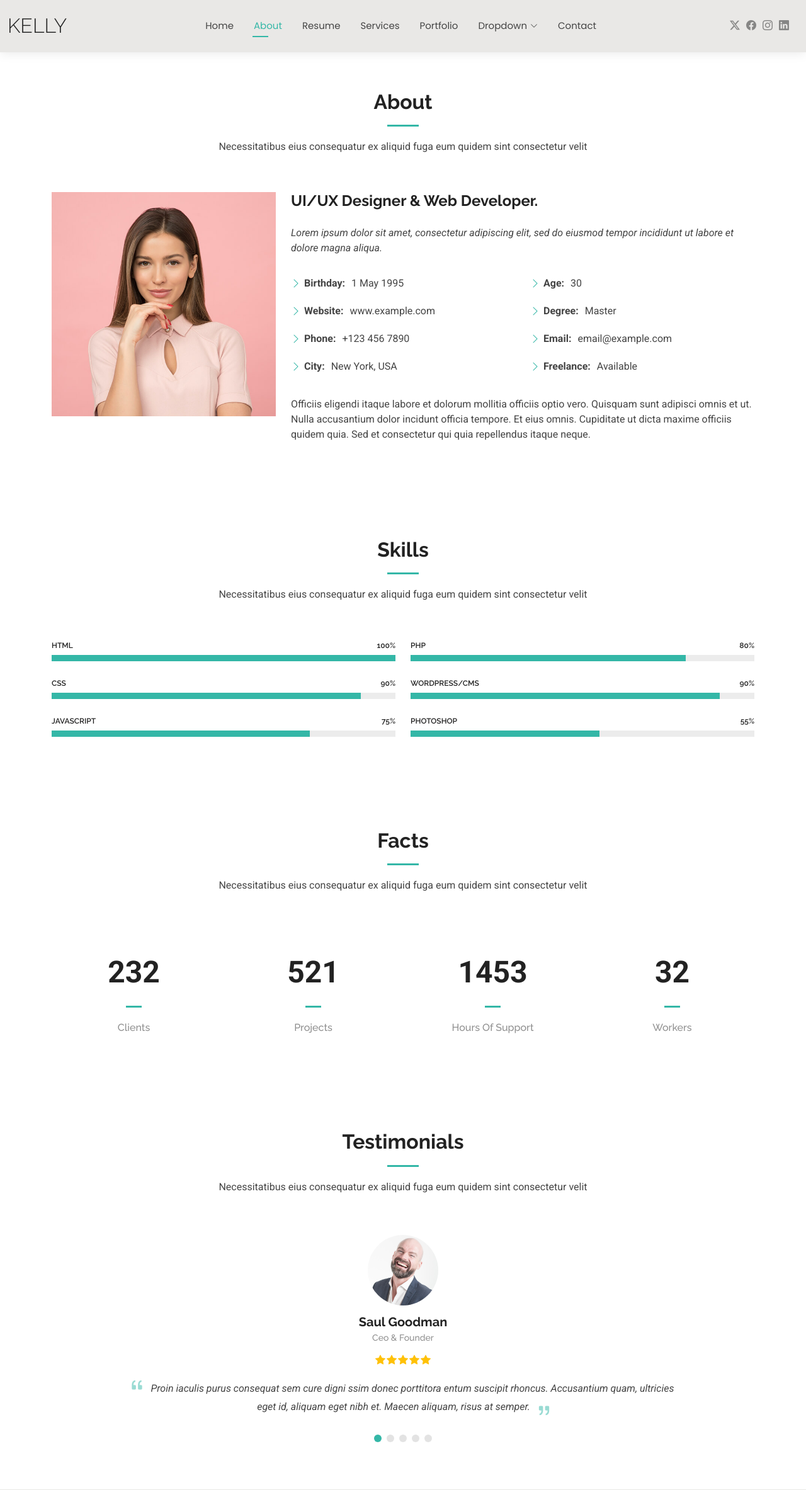
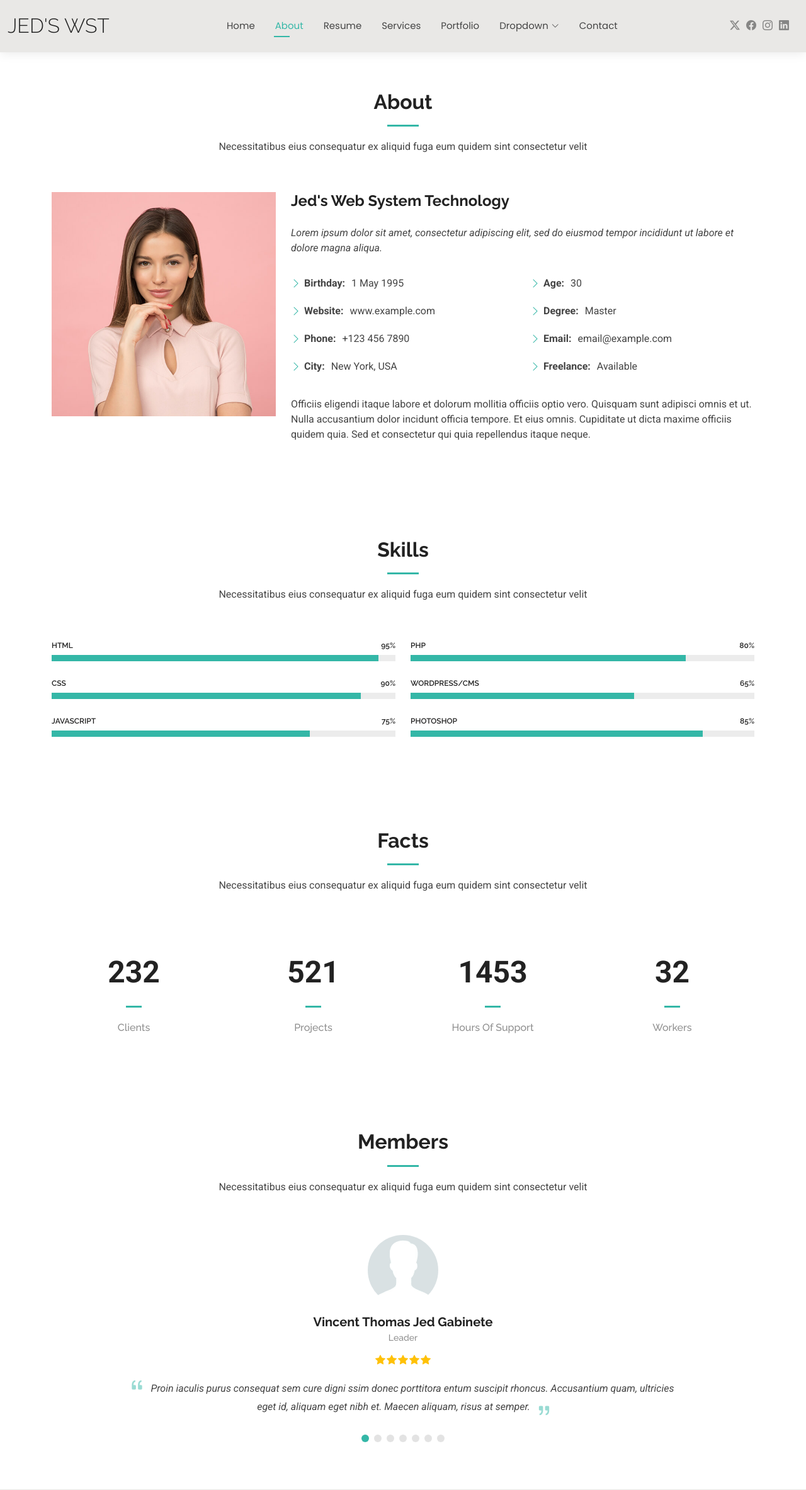
Before and after one commit to Krus0917/Website_WebSystems, a CodeIgniter 4 app: the page made by app/Views/welcome_message.php in a window 1280 px wide. Shown: the top 2366 px of the page at 63% size. Run offline with PHP 8.4 and a stand-in for CodeIgniter, Linux system fonts and the light colour scheme; the template is opened without the code that fills it, so the values that code supplies are empty; some libraries are stand-ins or nearby versions.

Commit message:
refractor: made changes to the contents in welcome_message.php

```diff
--- a/app/Views/welcome_message.php
+++ b/app/Views/welcome_message.php
@@ -2,7 +2,7 @@
 <html lang="en">
 <head>
     <meta charset="UTF-8">
-    <title>Welcome to CodeIgniter 4!</title>
+    <title>Jed's Web System Tech</title>
     <meta name="description" content="The small framework with powerful features">
     <meta name="viewport" content="width=device-width, initial-scale=1.0">
     <link rel="shortcut icon" type="image/png" href="/favicon.ico">
@@ -34,7 +34,7 @@
       <a href="index.html" class="logo d-flex align-items-center me-auto me-xl-0">
         <!-- Uncomment the line below if you also wish to use an image logo -->
         <!-- <img src="public/img/logo.png" alt=""> -->
-        <h1 class="sitename">Kelly</h1>
+        <h1 class="sitename">Jed's WST</h1>
       </a>
 
       <nav id="navmenu" class="navmenu">
@@ -94,7 +94,7 @@
             <img src="public/img/profile-img.jpg" class="img-fluid" alt="">
           </div>
           <div class="col-lg-8 content">
-            <h2>UI/UX Designer &amp; Web Developer.</h2>
+            <h2>Jed's Web System Technology</h2>
             <p class="fst-italic py-3">
               Lorem ipsum dolor sit amet, consectetur adipiscing elit, sed do eiusmod tempor incididunt ut labore et dolore
               magna aliqua.
@@ -144,9 +144,9 @@
           <div class="col-lg-6">
 
             <div class="progress">
-              <span class="skill"><span>HTML</span> <i class="val">100%</i></span>
+              <span class="skill"><span>HTML</span> <i class="val">95%</i></span>
               <div class="progress-bar-wrap">
-                <div class="progress-bar" role="progressbar" aria-valuenow="100" aria-valuemin="0" aria-valuemax="100"></div>
+                <div class="progress-bar" role="progressbar" aria-valuenow="95" aria-valuemin="0" aria-valuemax="100"></div>
               </div>
             </div><!-- End Skills Item -->
 
@@ -176,16 +176,16 @@
             </div><!-- End Skills Item -->
 
             <div class="progress">
-              <span class="skill"><span>WordPress/CMS</span> <i class="val">90%</i></span>
+              <span class="skill"><span>WordPress/CMS</span> <i class="val">65%</i></span>
               <div class="progress-bar-wrap">
-                <div class="progress-bar" role="progressbar" aria-valuenow="90" aria-valuemin="0" aria-valuemax="100"></div>
+                <div class="progress-bar" role="progressbar" aria-valuenow="65" aria-valuemin="0" aria-valuemax="100"></div>
               </div>
             </div><!-- End Skills Item -->
 
             <div class="progress">
-              <span class="skill"><span>Photoshop</span> <i class="val">55%</i></span>
+              <span class="skill"><span>Photoshop</span> <i class="val">85%</i></span>
               <div class="progress-bar-wrap">
-                <div class="progress-bar" role="progressbar" aria-valuenow="55" aria-valuemin="0" aria-valuemax="100"></div>
+                <div class="progress-bar" role="progressbar" aria-valuenow="85" aria-valuemin="0" aria-valuemax="100"></div>
               </div>
             </div><!-- End Skills Item -->
 
@@ -249,7 +249,7 @@
 
       <!-- Section Title -->
       <div class="container section-title" data-aos="fade-up">
-        <h2>Testimonials</h2>
+        <h2>Members</h2>
         <p>Necessitatibus eius consequatur ex aliquid fuga eum quidem sint consectetur velit</p>
       </div><!-- End Section Title -->
 
@@ -275,9 +275,9 @@
 
             <div class="swiper-slide">
               <div class="testimonial-item">
-                <img src="public/img/testimonials/testimonials-1.jpg" class="testimonial-img" alt="">
-                <h3>Saul Goodman</h3>
-                <h4>Ceo &amp; Founder</h4>
+                <img src="public/img/testimonials/profile-male.jpg" class="testimonial-img" alt="">
+                <h3>Vincent Thomas Jed Gabinete</h3>
+                <h4>Leader</h4>
                 <div class="stars">
                   <i class="bi bi-star-fill"></i><i class="bi bi-star-fill"></i><i class="bi bi-star-fill"></i><i class="bi bi-star-fill"></i><i class="bi bi-star-fill"></i>
                 </div>
@@ -291,9 +291,9 @@
 
             <div class="swiper-slide">
               <div class="testimonial-item">
-                <img src="public/img/testimonials/testimonials-2.jpg" class="testimonial-img" alt="">
-                <h3>Sara Wilsson</h3>
-                <h4>Designer</h4>
+                <img src="public/img/testimonials/profile-male.jpg" class="testimonial-img" alt="">
+                <h3>Jose Lorenzo Tuazon</h3>
+                <h4>Member</h4>
                 <div class="stars">
                   <i class="bi bi-star-fill"></i><i class="bi bi-star-fill"></i><i class="bi bi-star-fill"></i><i class="bi bi-star-fill"></i><i class="bi bi-star-fill"></i>
                 </div>
@@ -307,9 +307,9 @@
 
             <div class="swiper-slide">
               <div class="testimonial-item">
-                <img src="public/img/testimonials/testimonials-3.jpg" class="testimonial-img" alt="">
-                <h3>Jena Karlis</h3>
-                <h4>Store Owner</h4>
+                <img src="public/img/testimonials/profile-male.jpg" class="testimonial-img" alt="">
+                <h3>Jon Nathaniel Castañeda</h3>
+                <h4>Member</h4>
                 <div class="stars">
                   <i class="bi bi-star-fill"></i><i class="bi bi-star-fill"></i><i class="bi bi-star-fill"></i><i class="bi bi-star-fill"></i><i class="bi bi-star-fill"></i>
                 </div>
@@ -323,9 +323,9 @@
 
             <div class="swiper-slide">
               <div class="testimonial-item">
-                <img src="public/img/testimonials/testimonials-4.jpg" class="testimonial-img" alt="">
-                <h3>Matt Brandon</h3>
-                <h4>Freelancer</h4>
+                <img src="public/img/testimonials/profile-male.jpg" class="testimonial-img" alt="">
+                <h3>Luis Javier Montinola</h3>
+                <h4>Member</h4>
                 <div class="stars">
                   <i class="bi bi-star-fill"></i><i class="bi bi-star-fill"></i><i class="bi bi-star-fill"></i><i class="bi bi-star-fill"></i><i class="bi bi-star-fill"></i>
                 </div>
@@ -339,9 +339,41 @@
 
             <div class="swiper-slide">
               <div class="testimonial-item">
-                <img src="public/img/testimonials/testimonials-5.jpg" class="testimonial-img" alt="">
-                <h3>John Larson</h3>
-                <h4>Entrepreneur</h4>
+                <img src="public/img/testimonials/profile-male.jpg" class="testimonial-img" alt="">
+                <h3>Gino Arwin Santos</h3>
+                <h4>Member</h4>
+                <div class="stars">
+                  <i class="bi bi-star-fill"></i><i class="bi bi-star-fill"></i><i class="bi bi-star-fill"></i><i class="bi bi-star-fill"></i><i class="bi bi-star-fill"></i>
+                </div>
+                <p>
+                  <i class="bi bi-quote quote-icon-left"></i>
+                  <span>Quis quorum aliqua sint quem legam fore sunt eram irure aliqua veniam tempor noster veniam enim culpa labore duis sunt culpa nulla illum cillum fugiat legam esse veniam culpa fore nisi cillum quid.</span>
+                  <i class="bi bi-quote quote-icon-right"></i>
+                </p>
+              </div>
+            </div><!-- End testimonial item -->
+
+            <div class="swiper-slide">
+              <div class="testimonial-item">
+                <img src="public/img/testimonials/profile-male.jpg" class="testimonial-img" alt="">
+                <h3>Jherick John Mongcal</h3>
+                <h4>Member</h4>
+                <div class="stars">
+                  <i class="bi bi-star-fill"></i><i class="bi bi-star-fill"></i><i class="bi bi-star-fill"></i><i class="bi bi-star-fill"></i><i class="bi bi-star-fill"></i>
+                </div>
+                <p>
+                  <i class="bi bi-quote quote-icon-left"></i>
+                  <span>Quis quorum aliqua sint quem legam fore sunt eram irure aliqua veniam tempor noster veniam enim culpa labore duis sunt culpa nulla illum cillum fugiat legam esse veniam culpa fore nisi cillum quid.</span>
+                  <i class="bi bi-quote quote-icon-right"></i>
+                </p>
+              </div>
+            </div><!-- End testimonial item -->
+
+            <div class="swiper-slide">
+              <div class="testimonial-item">
+                <img src="public/img/testimonials/profile-female.jpg" class="testimonial-img" alt="">
+                <h3>Sam Nicole</h3>
+                <h4>Member</h4>
                 <div class="stars">
                   <i class="bi bi-star-fill"></i><i class="bi bi-star-fill"></i><i class="bi bi-star-fill"></i><i class="bi bi-star-fill"></i><i class="bi bi-star-fill"></i>
                 </div>
```
